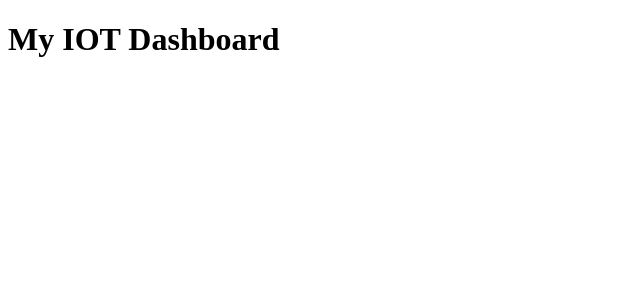
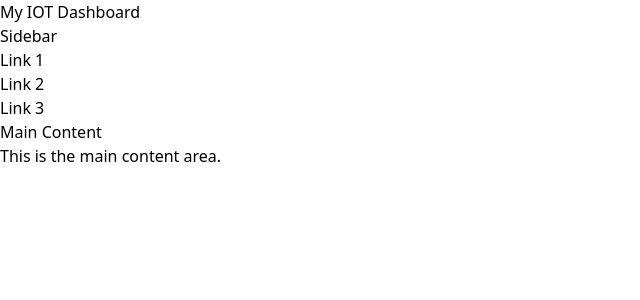
Before and after one commit to gdmgent-iot/flask-dashboard-tailwindss, a Flask app: page / in a window 1280 px wide. Shown: the top 300 px of the page, without its empty margins (0-640 px from the left). Run offline with Flask 3, Linux system fonts and the light colour scheme.

Commit message:
dynamic css url to output.css

```diff
--- a/templates/dashboard.html
+++ b/templates/dashboard.html
@@ -4,8 +4,25 @@
     <meta charset="UTF-8">
     <meta name="viewport" content="width=device-width, initial-scale=1.0">
     <title>Dashboard</title>
+    <link rel="stylesheet" href="{{ url_for('static', filename='css/output.css') }}">
 </head>
 <body>
     <h1>My IOT Dashboard</h1>
+    <div class="flex">
+        <!-- Sidebar -->
+        <div class="w-1/4 h-screen bg-gray-800 text-white p-4">
+            <h2 class="text-xl font-bold mb-4">Sidebar</h2>
+            <ul>
+                <li class="mb-2"><a href="#" class="hover:text-gray-400">Link 1</a></li>
+                <li class="mb-2"><a href="#" class="hover:text-gray-400">Link 2</a></li>
+                <li class="mb-2"><a href="#" class="hover:text-gray-400">Link 3</a></li>
+            </ul>
+        </div>
+        <!-- Main Container -->
+        <div class="w-3/4 h-screen p-4">
+            <h2 class="text-2xl font-bold mb-4">Main Content</h2>
+            <p>This is the main content area.</p>
+        </div>
+    </div>
 </body>
 </html>
```
